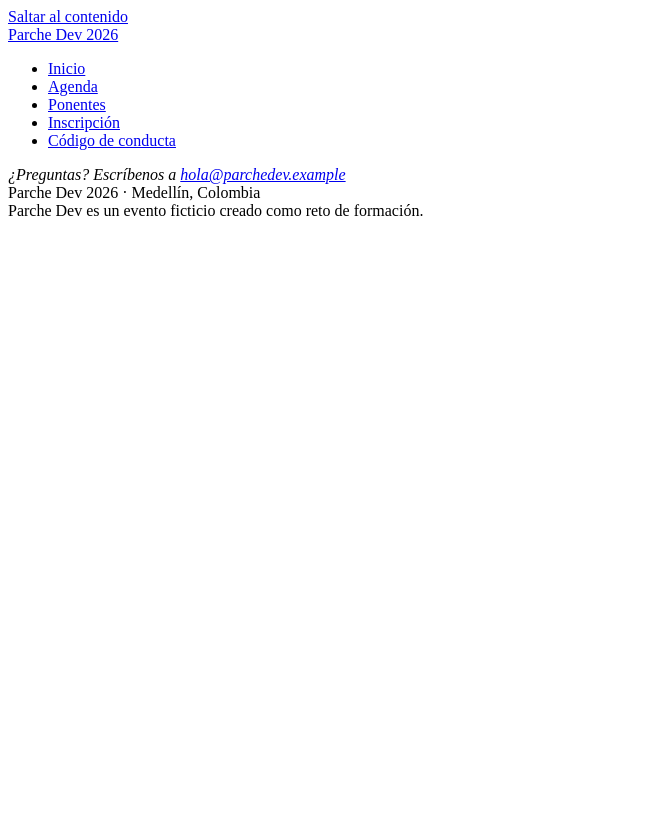
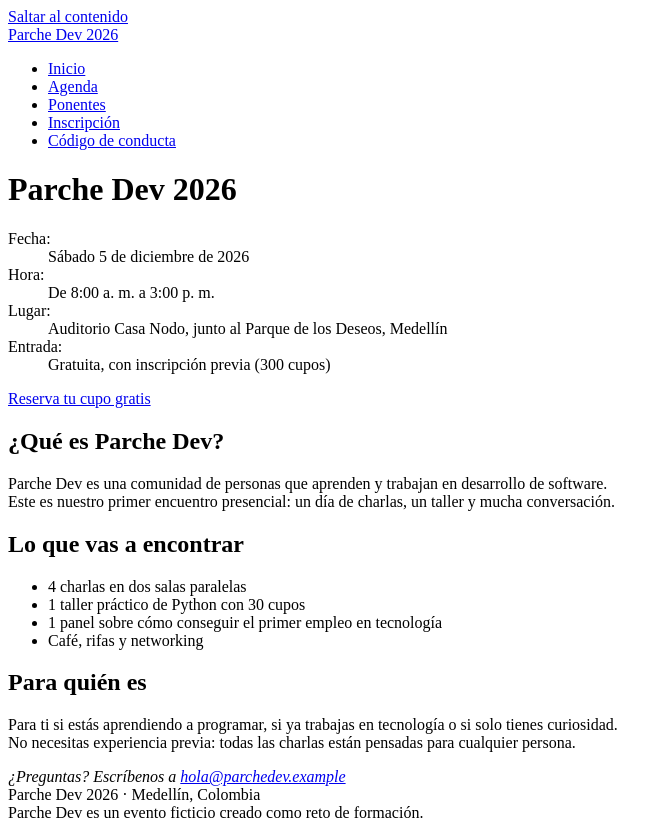
Before and after one commit to JustJD1901/parche-dev, a plain HTML site: page index.html in a window 1280 px wide. Shown: the whole page, without its empty margins (0-672 px from the left). Before the commit the page ends 800 px from the top, so only its background shows below. Drawn offline with Linux system fonts and the light colour scheme.

Commit message:
feat: construye la página de inicio

```diff
--- a/index.html
+++ b/index.html
@@ -20,7 +20,37 @@
         </nav>
     </header>
     <main id="contenido">
-
+        <h1>Parche Dev 2026</h1>
+            <dl>
+                <dt>Fecha:</dt>
+                    <dd><time datetime="2026-12-05">Sábado 5 de diciembre de 2026</time></dd>
+                <dt>Hora:</dt>
+                    <dd>De 8:00 a. m. a 3:00 p. m.</dd>
+                <dt>Lugar:</dt>
+                    <dd>Auditorio Casa Nodo, junto al Parque de los Deseos, Medellín</dd>
+                <dt>Entrada:</dt>
+                    <dd>Gratuita, con inscripción previa (300 cupos)</dd>
+            </dl>
+        <a href="inscripción.html">Reserva tu cupo gratis</a>
+        <section>
+            <h2>¿Qué es Parche Dev?</h2>
+                <p>Parche Dev es una comunidad de personas que aprenden y trabajan en desarrollo de software.<br>
+                    Este es nuestro primer encuentro presencial: un día de charlas, un taller y mucha conversación.</p>
+        </section>
+        <section>
+            <h2>Lo que vas a encontrar</h2>
+                <ul>
+                    <li>4 charlas en dos salas paralelas</li>
+                    <li>1 taller práctico de Python con 30 cupos</li>
+                    <li>1 panel sobre cómo conseguir el primer empleo en tecnología</li>
+                    <li>Café, rifas y networking</li>
+                </ul>
+        </section>
+        <section>
+            <h2>Para quién es</h2>
+                <p>Para ti si estás aprendiendo a programar, si ya trabajas en tecnología o si solo tienes curiosidad.<br>
+                    No necesitas experiencia previa: todas las charlas están pensadas para cualquier persona.</p>
+        </section>
     </main>
     <footer>
         <address>
```
